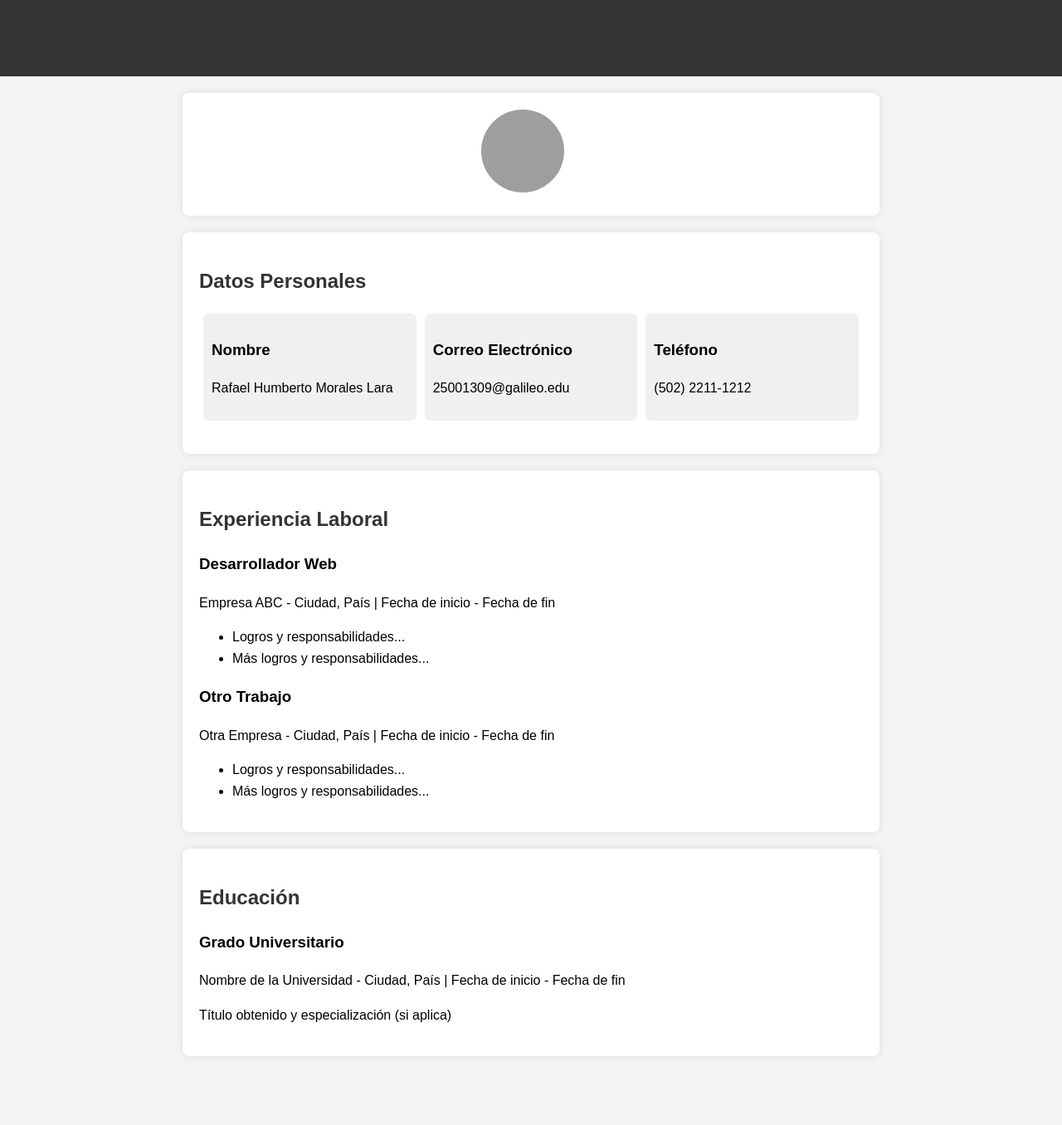
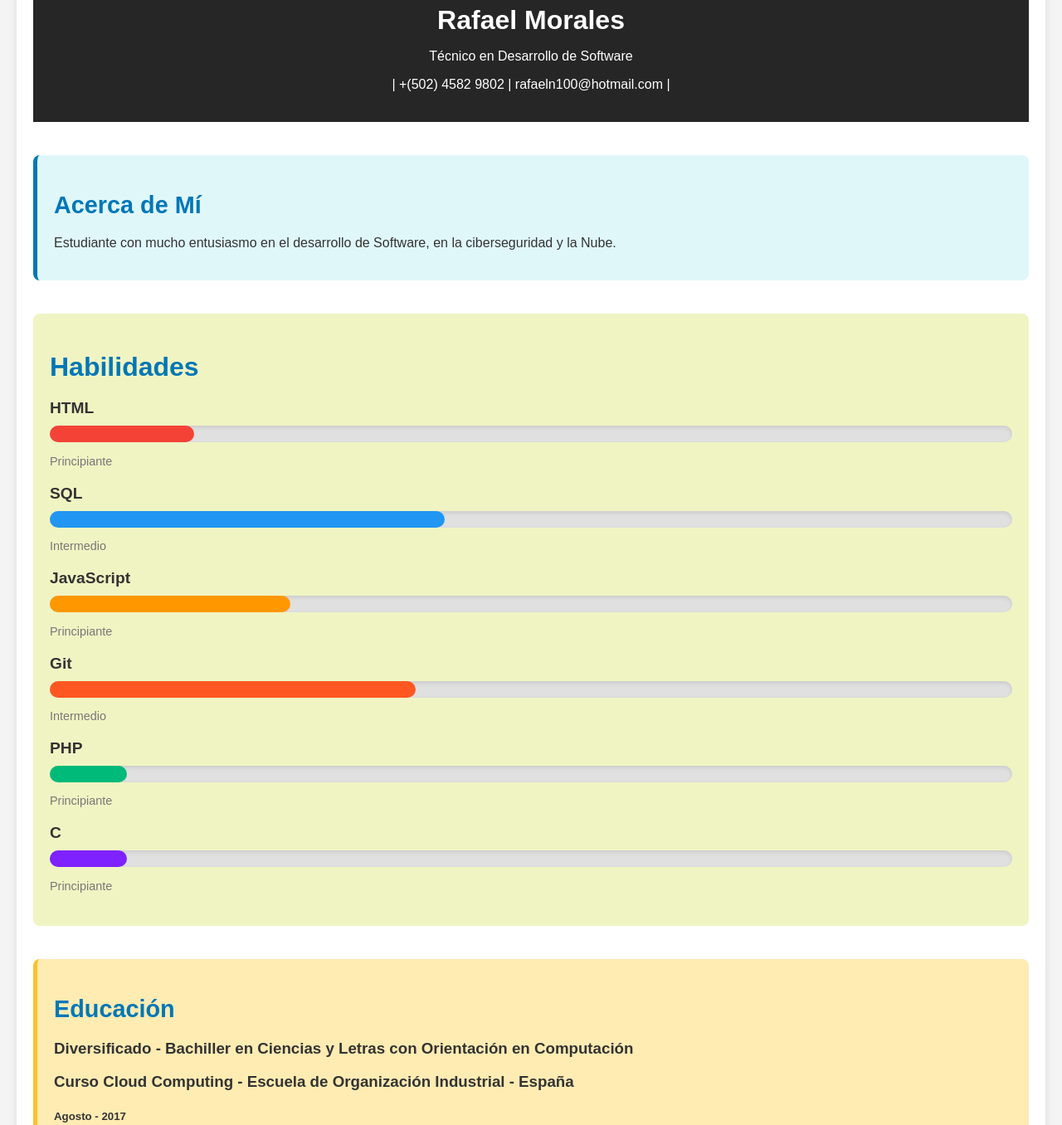
Before and after one commit to RafaellMoralesL/RafaellMoralesL.github.io, a plain HTML site: page index.html in a window 1280 px wide. Shown: the part 34-1390 px from the top of the page at 83% size. Before the commit the page ends 1327 px from the top, so only its background shows below. Drawn offline with Linux system fonts and the light colour scheme; grey boxes are pictures that could not be loaded.

Commit message:
Actualización HMTL

```diff
--- a/index.html
+++ b/index.html
@@ -1,129 +1,258 @@
-<!DOCTYPE html>
-<html lang="es">
+<html lang="en">
 <head>
     <meta charset="UTF-8">
     <meta name="viewport" content="width=device-width, initial-scale=1.0">
-    <title>Mi Currículum</title>
+    <meta http-equiv="X-UA-Compatible" content="ie=edge">
+    <title>Currículum</title>
+
     <style>
+        /* General Styles */
         body {
-            font-family: Arial, sans-serif;
-            line-height: 1.6;
+            font-family: Arial, Helvetica;
             margin: 0;
             padding: 0;
             background-color: #f4f4f4;
+            color: #333;
+        }
+
+        .container {
+            max-width: 1200px;
+            margin: 0 auto;
+            padding: 20px;
+            background-color: white;
+            box-shadow: 0 0 10px rgba(0, 0, 0, 0.1);
         }
 
         header {
-            background-color: #333;
+            text-align: center;
+            padding: 20px;
+            background-color: #262626;
             color: white;
-            text-align: center;
-            padding: 1em 0;
+        }
+
+        header h1 {
+            margin: 0;
         }
 
         section {
-            max-width: 800px;
-            margin: 20px auto;
+            margin: 40px 0;
             padding: 20px;
-            background-color: white;
             border-radius: 8px;
-            box-shadow: 0 0 10px rgba(0, 0, 0, 0.1);
         }
 
-        h1, h2 {
-            color: #333;
-        }
-
-        .info {
-            display: flex;
-            justify-content: space-between;
+        h2 {
+            color: #0077b6;
+            font-size: 1.8rem;
             margin-bottom: 20px;
         }
 
-        .info div {
-            flex: 1;
+        footer {
+            text-align: center;
             padding: 10px;
-            margin: 0 5px;
-            background-color: #f0f0f0;
-            border-radius: 6px;
+            background-color: #333;
+            color: white;
         }
 
-        .profile-pic {
-            width: 100px;
-            height: 100px;
-            border-radius: 50%;
-            object-fit: cover;
-            margin-right: 20px;
+        /* Section Background Colors */
+        .about {
+            background-color: #e0f7fa; /* Light Cyan */
         }
 
-        @media screen and (max-width: 600px) {
-            .info {
-                flex-direction: column;
-            }
+        .skills {
+            background-color: #f0f4c3; /* Light Lime */
+        }
 
-            .profile-pic {
-                margin-right: 0;
-                margin-bottom: 10px;
-            }
+        .experience {
+            background-color: #fff9c4; /* Light Yellow */
+        }
+
+        .education {
+            background-color: #ffecb3; /* Light Amber */
+        }
+
+        .footer {
+            background-color: #333;
+            color: white;
+        }
+
+        /* Skills Section Styles */
+        .skills h2 {
+            color: #0077b6;
+            font-size: 2rem;
+            margin-bottom: 20px;
+        }
+
+        .skill {
+            margin-bottom: 20px;
+        }
+
+        .skill h3 {
+            font-size: 1.2rem;
+            color: #333;
+            margin: 10px 0;
+        }
+
+        .progress-bar {
+            background-color: #e0e0e0;
+            border-radius: 10px;
+            height: 20px;
+            width: 100%;
+            margin: 5px 0;
+            box-shadow: inset 0 2px 5px rgba(0, 0, 0, 0.1);
+        }
+
+        .progress {
+            height: 100%;
+            border-radius: 10px;
+            transition: width 1s ease-in-out;
+        }
+
+        .skill-level {
+            font-size: 0.9rem;
+            color: #777;
+        }
+
+        /* Custom Progress Bar Colors */
+        .progress-bar .progress {
+            background-color: #4CAF50; /* Default Green */
+        }
+
+        .progress-bar .progress[data-skill="HTML"] {
+            background-color: #f44336; /* Rojo para HTML */
+        }
+
+        .progress-bar .progress[data-skill="SQL"] {
+            background-color: #2196F3; /* Azul para SQL */
+        }
+
+        .progress-bar .progress[data-skill="JavaScript"] {
+            background-color: #FF9800; /* Naranja Claro para JS */
+        }
+
+        .progress-bar .progress[data-skill="Git"] {
+            background-color: #ff5722; /* Naranja para Git */
+        }
+
+		 .progress-bar .progress[data-skill="PHP"] {
+            background-color: #00ba79; /* Verde Cyan para PHP */
+        }
+
+			  .progress-bar .progress[data-skill="C"] {
+            background-color: #7e22ff; /* Morado para C */
+        }
+
+        /* About Section Styling */
+        .about {
+            background-color: #e0f7fa;
+            border-left: 5px solid #0077b6;
+        }
+
+        /* Experience Section Styling */
+        .experience {
+            background-color: #fff9c4;
+            border-left: 5px solid #f57c00;
+        }
+
+        /* Education Section Styling */
+        .education {
+            background-color: #ffecb3;
+            border-left: 5px solid #fbc02d;
         }
     </style>
 </head>
 <body>
+
+<div class="container">
+
+    <!-- Header Section -->
     <header>
-        <h1>Mi Currículum</h1>
+        <h1>Rafael Morales</h1>
+        <p>Técnico en Desarrollo de Software</p>
+        <p>| +(502) 4582 9802 | rafaeln100@hotmail.com |</p>
     </header>
 
-    <section>
-        <div style="text-align: center;">
-            <img class="profile-pic" src="https://w7.pngwing.com/pngs/178/595/png-transparent-user-profile-computer-icons-login-user-avatars-thumbnail.png" alt="Foto de perfil">
-        </div>
+    <!-- About Me Section -->
+    <section class="about">
+        <h2>Acerca de Mí</h2>
+        <p>
+            Estudiante con mucho entusiasmo en el desarrollo de Software, en la ciberseguridad y la Nube.
+        </p>
     </section>
 
-    <section>
-        <h2>Datos Personales</h2>
-        <div class="info">
-            <div>
-                <h3>Nombre</h3>
-                <p>Rafael Humberto Morales Lara</p>
+    <!-- Skills Section -->
+    <section class="skills">
+        <h2>Habilidades</h2>
+
+        <!-- Skill 1: HTML -->
+        <div class="skill">
+            <h3>HTML</h3>
+            <div class="progress-bar">
+                <div class="progress" style="width: 15%;" data-skill="HTML"></div>
             </div>
-            <div>
-                <h3>Correo Electrónico</h3>
-                <p>25001309@galileo.edu</p>
+            <p class="skill-level">Principiante</p>
+        </div>
+
+        <!-- Skill 2: SQL -->
+        <div class="skill">
+            <h3>SQL</h3>
+            <div class="progress-bar">
+                <div class="progress" style="width: 41%;" data-skill="SQL"></div>
             </div>
-            <div>
-                <h3>Teléfono</h3>
-                <p>(502) 2211-1212</p>
+            <p class="skill-level">Intermedio</p>
+        </div>
+
+        <!-- Skill 3: JavaScript -->
+        <div class="skill">
+            <h3>JavaScript</h3>
+            <div class="progress-bar">
+                <div class="progress" style="width: 25%;" data-skill="JavaScript"></div>
             </div>
+            <p class="skill-level">Principiante</p>
         </div>
+
+
+        <!-- Skill 6: Git -->
+        <div class="skill">
+            <h3>Git</h3>
+            <div class="progress-bar">
+                <div class="progress" style="width: 38%;" data-skill="Git"></div>
+            </div>
+            <p class="skill-level">Intermedio</p>
+        </div>
+
+
+		 <!-- Skill 6: PHP -->
+        <div class="skill">
+            <h3>PHP</h3>
+            <div class="progress-bar">
+                <div class="progress" style="width: 8%;" data-skill="PHP"></div>
+            </div>
+            <p class="skill-level">Principiante</p>
+        </div>
+
+
+			 <!-- Skill 6: C -->
+        <div class="skill">
+            <h3>C</h3>
+            <div class="progress-bar">
+                <div class="progress" style="width: 8%;" data-skill="C"></div>
+            </div>
+            <p class="skill-level">Principiante</p>
+        </div>
+
     </section>
 
-    <section>
-        <h2>Experiencia Laboral</h2>
-        <div>
-            <h3>Desarrollador Web</h3>
-            <p>Empresa ABC - Ciudad, País | Fecha de inicio - Fecha de fin</p>
-            <ul>
-                <li>Logros y responsabilidades...</li>
-                <li>Más logros y responsabilidades...</li>
-            </ul>
+    <!-- Education Section -->
+    <section class="education">
+        <h2>Educación</h2>
+        <div class="education-item">
+            <h3>Diversificado - Bachiller en Ciencias y Letras con Orientación en Computación</h3>
+        </div>
+        <div class="education-item">
+            <h3>Curso Cloud Computing - Escuela de Organización Industrial - España </h3>
+			<h5>Agosto - 2017</h5>
         </div>
 
-        <div>
-            <h3>Otro Trabajo</h3>
-            <p>Otra Empresa - Ciudad, País | Fecha de inicio - Fecha de fin</p>
-            <ul>
-                <li>Logros y responsabilidades...</li>
-                <li>Más logros y responsabilidades...</li>
-            </ul>
-        </div>
-    </section>
 
-    <section>
-        <h2>Educación</h2>
-        <div>
-            <h3>Grado Universitario</h3>
-            <p>Nombre de la Universidad - Ciudad, País | Fecha de inicio - Fecha de fin</p>
-            <p>Título obtenido y especialización (si aplica)</p>
-        </div>
-    </section>
 </body>
 </html>
```
